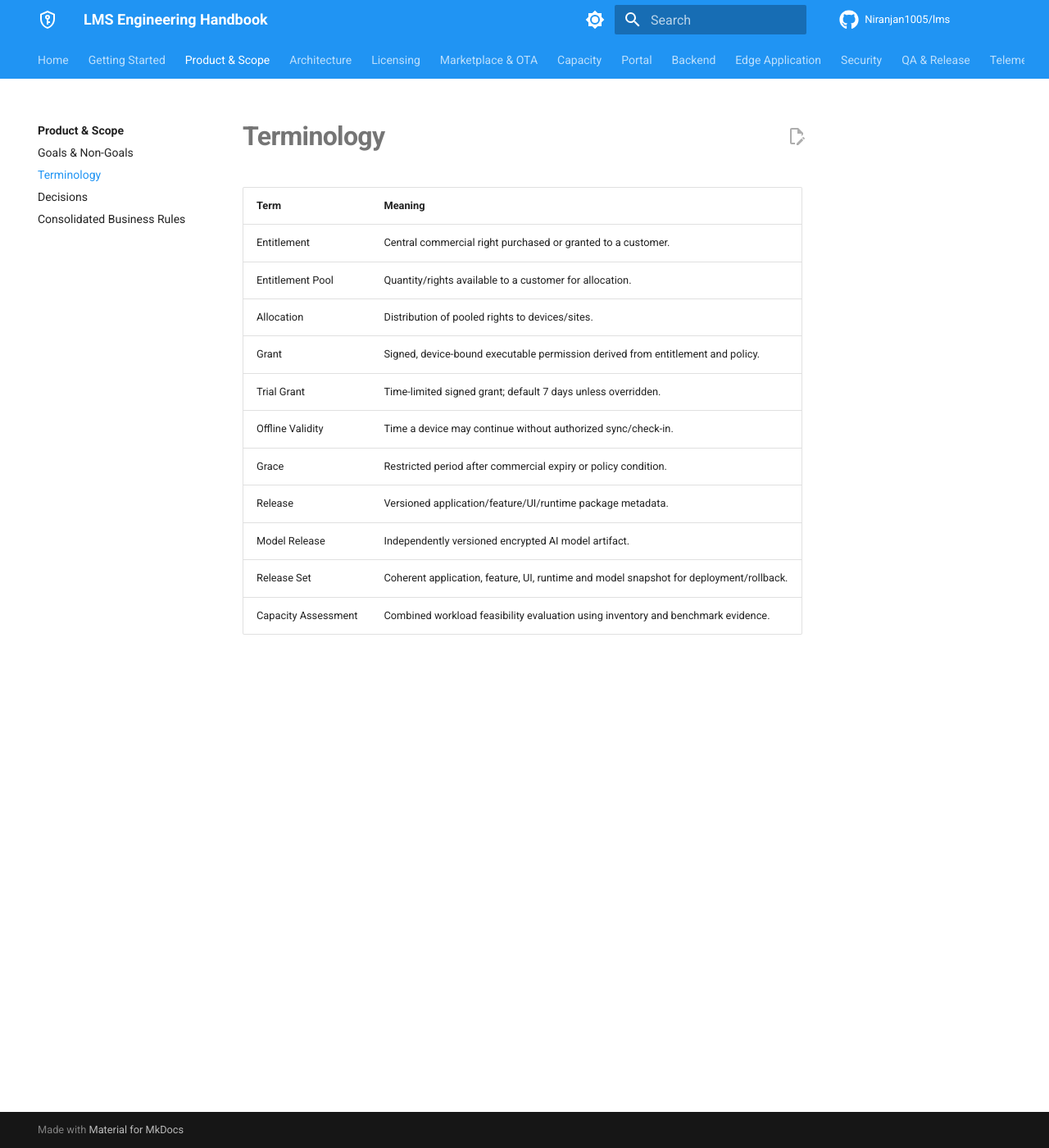
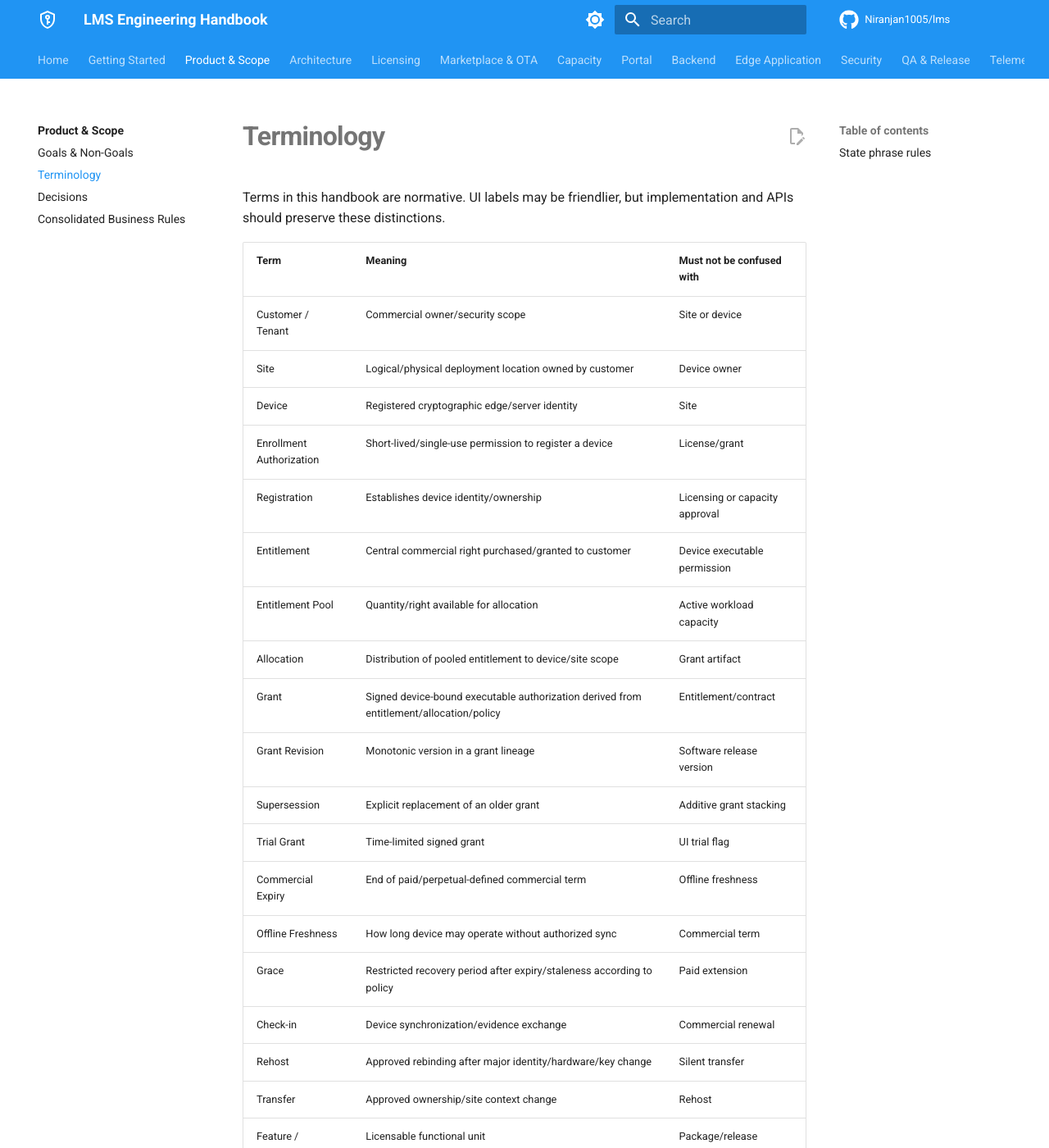
Before and after one commit to Niranjan1005/lms, an MkDocs documentation site: the page built from docs/product/terminology.md, in a window 1280 px wide and 1400 px high. Shown: the whole window at 82% size. Built offline with MkDocs 1.6.1 and Material for MkDocs 9.7.7, drawn with Linux system fonts in a browser that asks for light colours; comment, search, counter and statistics services are not loaded; some of the changed text lies outside the part shown.

Commit message:
docs: make terminology normative

```diff
--- a/docs/product/terminology.md
+++ b/docs/product/terminology.md
@@ -1,15 +1,46 @@
 # Terminology
 
-| Term | Meaning |
-|---|---|
-| Entitlement | Central commercial right purchased or granted to a customer. |
-| Entitlement Pool | Quantity/rights available to a customer for allocation. |
-| Allocation | Distribution of pooled rights to devices/sites. |
-| Grant | Signed, device-bound executable permission derived from entitlement and policy. |
-| Trial Grant | Time-limited signed grant; default 7 days unless overridden. |
-| Offline Validity | Time a device may continue without authorized sync/check-in. |
-| Grace | Restricted period after commercial expiry or policy condition. |
-| Release | Versioned application/feature/UI/runtime package metadata. |
-| Model Release | Independently versioned encrypted AI model artifact. |
-| Release Set | Coherent application, feature, UI, runtime and model snapshot for deployment/rollback. |
-| Capacity Assessment | Combined workload feasibility evaluation using inventory and benchmark evidence. |
+Terms in this handbook are normative. UI labels may be friendlier, but implementation and APIs should preserve these distinctions.
+
+| Term | Meaning | Must not be confused with |
+|---|---|---|
+| Customer / Tenant | Commercial owner/security scope | Site or device |
+| Site | Logical/physical deployment location owned by customer | Device owner |
+| Device | Registered cryptographic edge/server identity | Site |
+| Enrollment Authorization | Short-lived/single-use permission to register a device | License/grant |
+| Registration | Establishes device identity/ownership | Licensing or capacity approval |
+| Entitlement | Central commercial right purchased/granted to customer | Device executable permission |
+| Entitlement Pool | Quantity/right available for allocation | Active workload capacity |
+| Allocation | Distribution of pooled entitlement to device/site scope | Grant artifact |
+| Grant | Signed device-bound executable authorization derived from entitlement/allocation/policy | Entitlement/contract |
+| Grant Revision | Monotonic version in a grant lineage | Software release version |
+| Supersession | Explicit replacement of an older grant | Additive grant stacking |
+| Trial Grant | Time-limited signed grant | UI trial flag |
+| Commercial Expiry | End of paid/perpetual-defined commercial term | Offline freshness |
+| Offline Freshness | How long device may operate without authorized sync | Commercial term |
+| Grace | Restricted recovery period after expiry/staleness according to policy | Paid extension |
+| Check-in | Device synchronization/evidence exchange | Commercial renewal |
+| Rehost | Approved rebinding after major identity/hardware/key change | Silent transfer |
+| Transfer | Approved ownership/site context change | Rehost |
+| Feature / Capability | Licensable functional unit | Package/release |
+| Release | Versioned application/feature/UI/runtime package metadata | Model release |
+| Model Release | Independently versioned encrypted AI model artifact | Feature entitlement |
+| Release Set | Coherent application/feature/UI/runtime/model/config snapshot | Single binary |
+| Deployment Job | Central orchestration intent across targets | One device installation result |
+| Installation Receipt | Device evidence of install/health/rollback result | Central deployment request |
+| Capacity Assessment | Combined workload feasibility result | Licensed quantity |
+| Benchmark Profile | Versioned measured performance evidence | Live utilization snapshot |
+| Resource Snapshot | Time-specific local RAM/GPU/thermal/workload evidence | Benchmark |
+| Compatible | Technical dependency/platform requirements satisfied | Capacity-valid or licensed |
+| Capacity Validated | Workload feasible under required performance/headroom policy | Commercially licensed |
+| Marketplace | Discovery/trial/purchase-request capability | OTA/install authority |
+| OTA | Delivery/install/rollback orchestration | Commercial purchase |
+| Offline Request | Device-signed request bound to nonce/request ID | Reusable activation file |
+| Offline Response | Centrally signed device/request-bound grant/package response | Generic package |
+| Relay | Transport convenience for offline transfer | Signing/licensing authority |
+| Audit Event | Durable record of significant action/state change | Debug log |
+| Telemetry | High-volume operational/usage analytics stream | Transactional licensing truth |
+
+## State phrase rules
+
+Use `Issued`, `Delivered/Imported`, and `Accepted/Active` separately. Use `Licensed`, `Compatible`, `Capacity Validated`, and `Installed/Healthy` separately. Avoid generic `Active` when the specific domain state matters.
```
